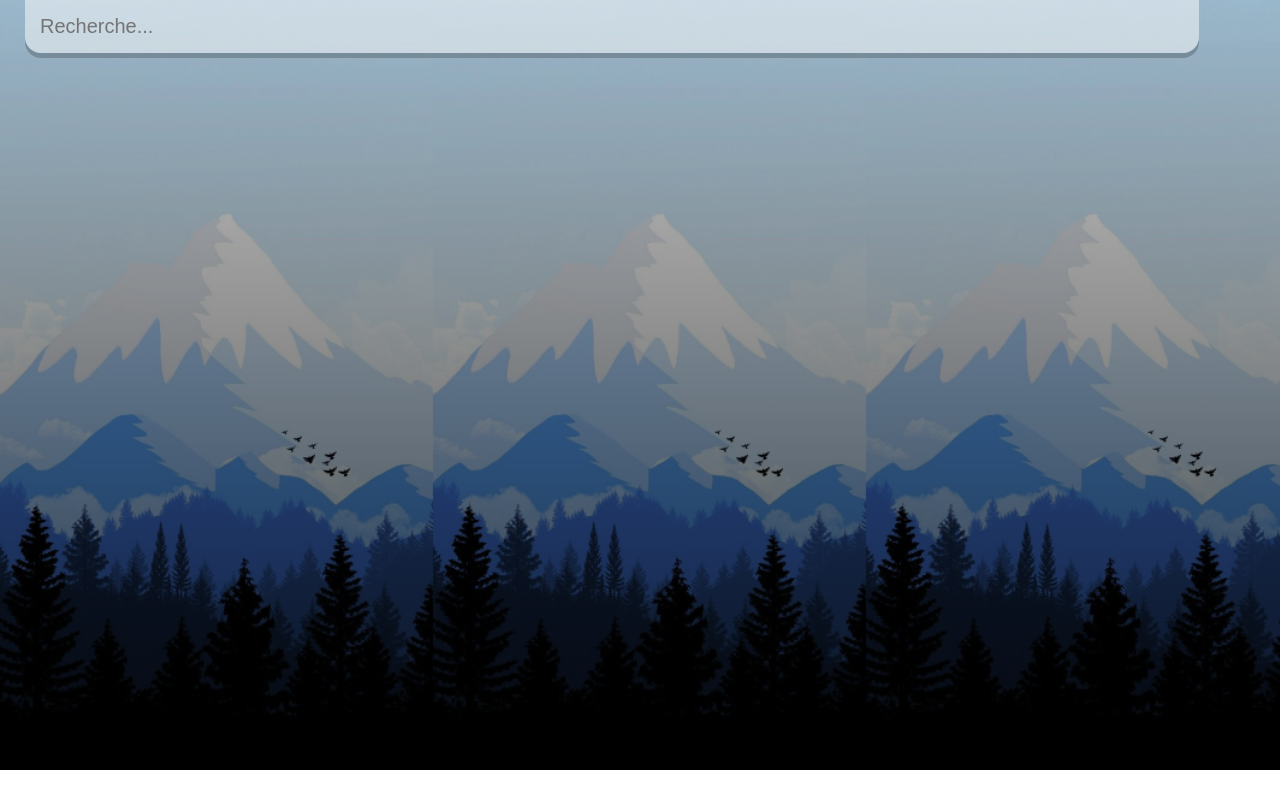
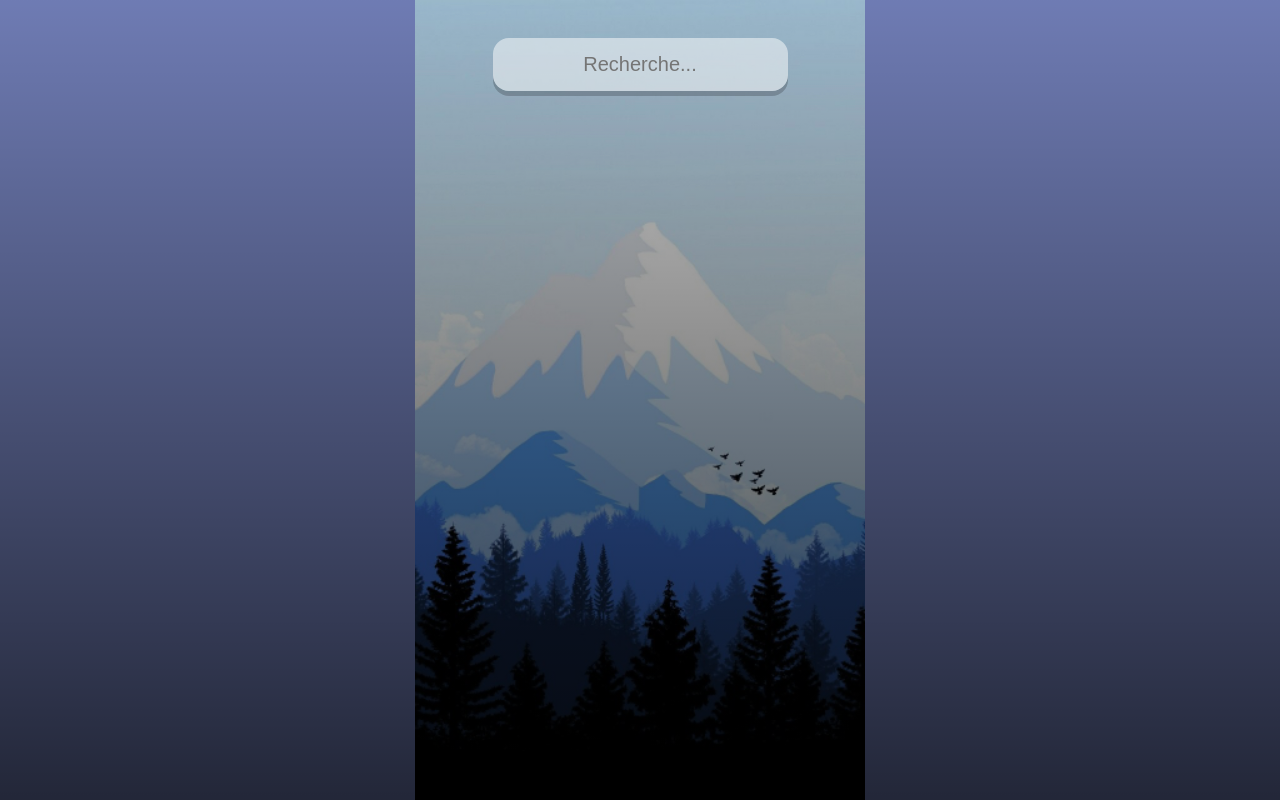
Before and after one commit to Guillaume-G9/weather, a React (Create React App) app: page / in a window 1280 px wide. Built offline with nearby package versions, Linux system fonts and the light colour scheme.

Commit message:
css changes

```diff
--- a/src/index.css
+++ b/src/index.css
@@ -2,50 +2,54 @@ body {
   margin: 0;
   padding: 0;
   box-sizing: border-box;
+  font-family: 'montserrat', sans-serif;
+  height: 100vh;
 }
 
-body {
-  font-family: 'montserrat', sans-serif;
-}
 
 .app {
   background-image: url('./assets/cold-bg.jpg');
   background-size: contain;
+  background-repeat: no-repeat;
+  background-position: center;
   transition: 0.4 ease-out;
+  background-color: rgb(138, 154, 224);
 }
 
 .app.warm {
+  background-color: rgb(238, 113, 186);
   background-image: url('./assets/warm-bg.jpg');
 }
 
 main {
-  min-height: 90vh;
+  min-height: 100vh;
   background-image: linear-gradient(to bottom,rgba(0, 0, 0, 0.2), rgba(0, 0, 0, 0.75));
-  padding: 25px;
 }
 
 .search-box {
   width: 100%;
   margin: 0 0 75px;
+  display: flex;
+  flex-direction: column;
+  align-items: center;
 }
 
 .search-box .search-bar {
   display: block;
-  width: 93%;
   padding: 15px;
-
   appearance: none;
   background: none;
   border: none;
   outline: none;
 
   background-color: rgba(255,255,255,0.5);
-  border-radius: 0px 0px 16px 16px;
-  margin-top: -25px;
+  border-radius: 16px;
+  margin-top: 3%;
   box-shadow: 0px 5px rgba(0, 0, 0, 0.2);
 
   color: #313131;
   font-size: 20px;
+  text-align: center;
 
   transition: 0.4s ease-in-out;
 }
```
